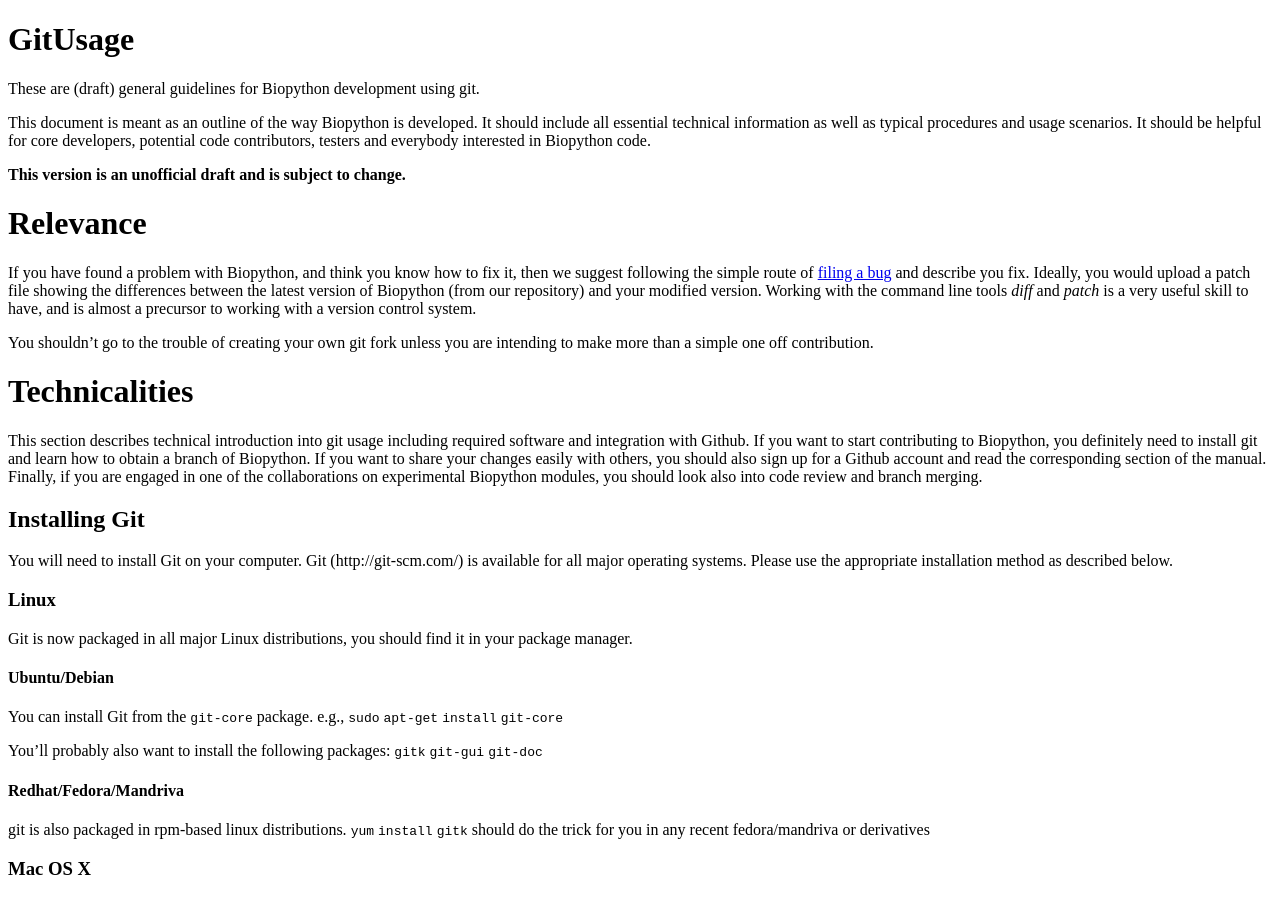
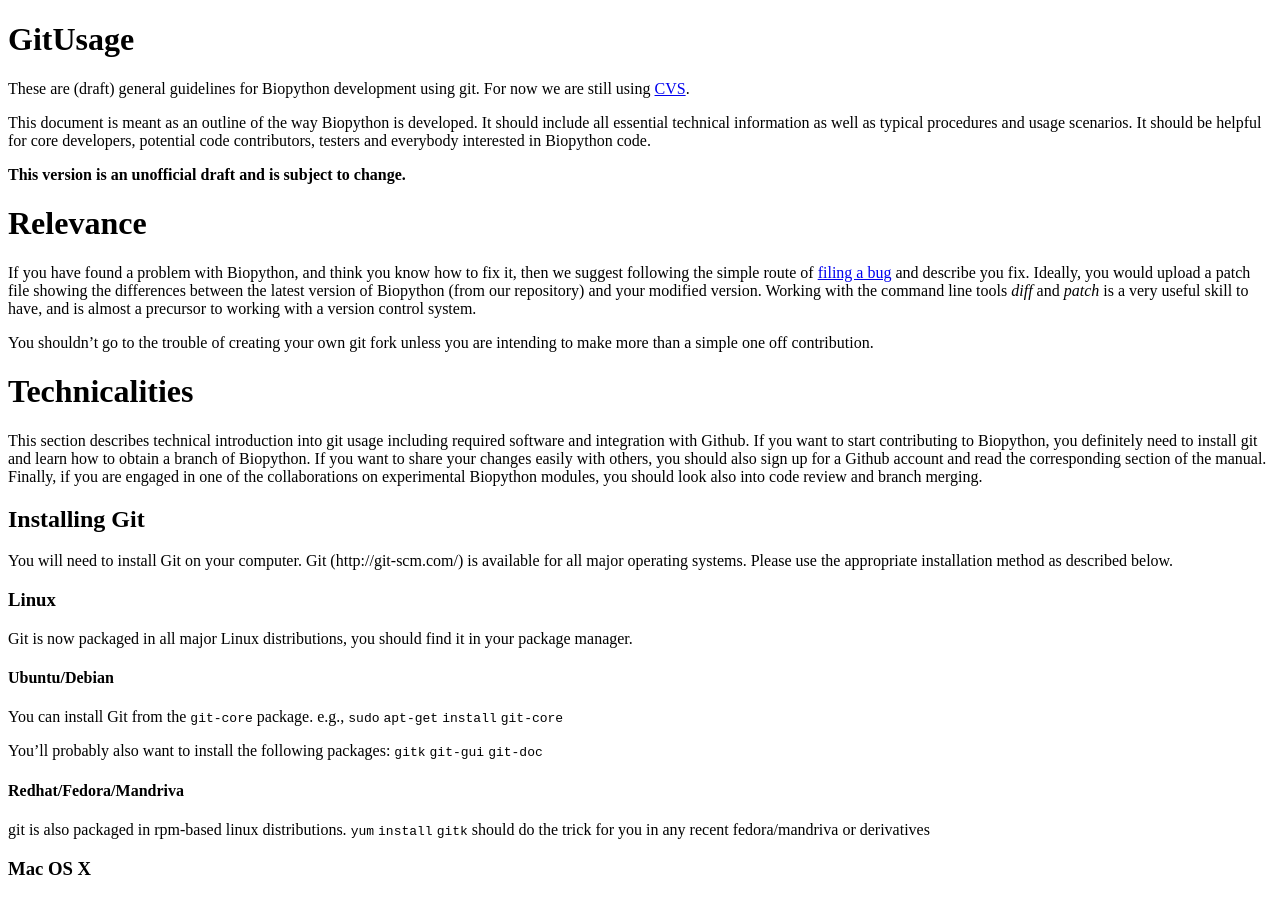
Before and after one commit to biopython/biopython.github.io, a Jekyll site: the page built from wiki/GitUsage.md, in a window 1280 px wide and 900 px high. Built offline with Jekyll 4.4.1, drawn with Linux system fonts in a browser that asks for light colours.

Commit message:
Change to wiki page

```diff
--- a/wiki/GitUsage.md
+++ b/wiki/GitUsage.md
@@ -5,7 +5,7 @@ layout: wiki
 ---
 
 These are (draft) general guidelines for Biopython development using
-git.
+git. For now we are still using [CVS](CVS "wikilink").
 
 This document is meant as an outline of the way Biopython is developed.
 It should include all essential technical information as well as typical
```
Also changed, not shown: 1 other file.
